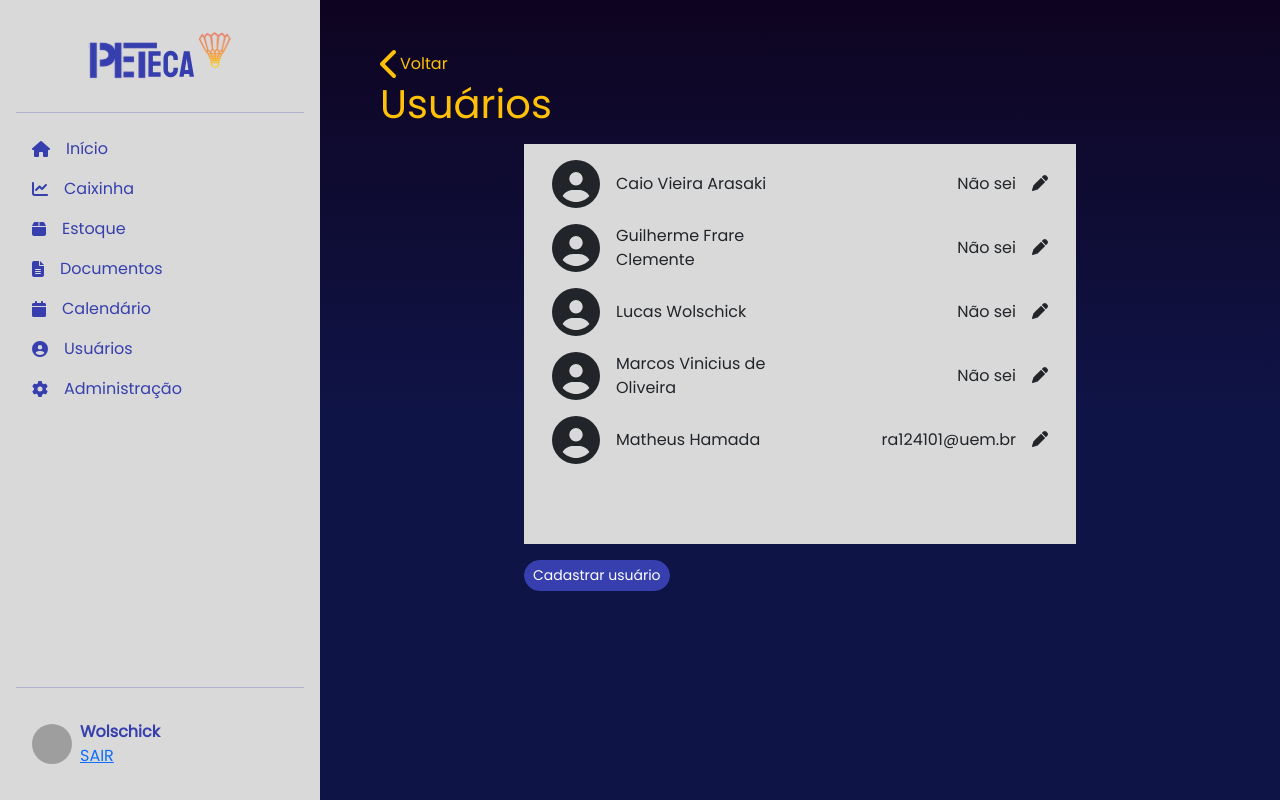
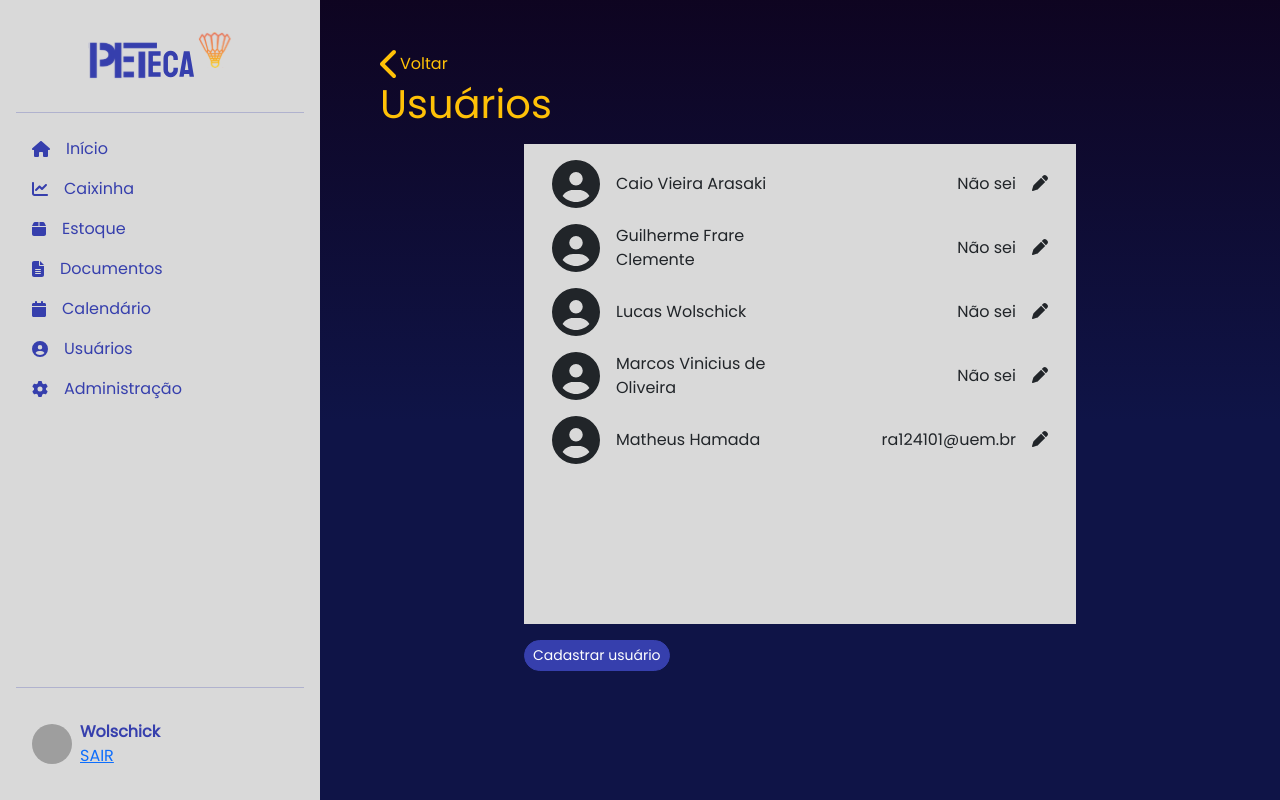
Before and after one commit to LucasWolschick/peteca, a Next.js app in the folder front/peteca-front/: page / in a window 1280 px wide. Built offline with nearby package versions, Linux system fonts and the light colour scheme; grey boxes are pictures that could not be loaded.

Commit message:
Ajuste de css quanto a altura de tela

```diff
--- a/front/peteca-front/src/app/globals.css
+++ b/front/peteca-front/src/app/globals.css
@@ -16,7 +16,6 @@
 main {
   display: flex;
   flex-wrap: nowrap;
-  max-height: 100vh;
 }
 
 .bg-purple {
@@ -64,6 +63,6 @@ main {
 
 .scrollspy-example {
   position: relative;
-  height: 50vh;
+  height: 60vh;
   overflow: auto;
 }
```
